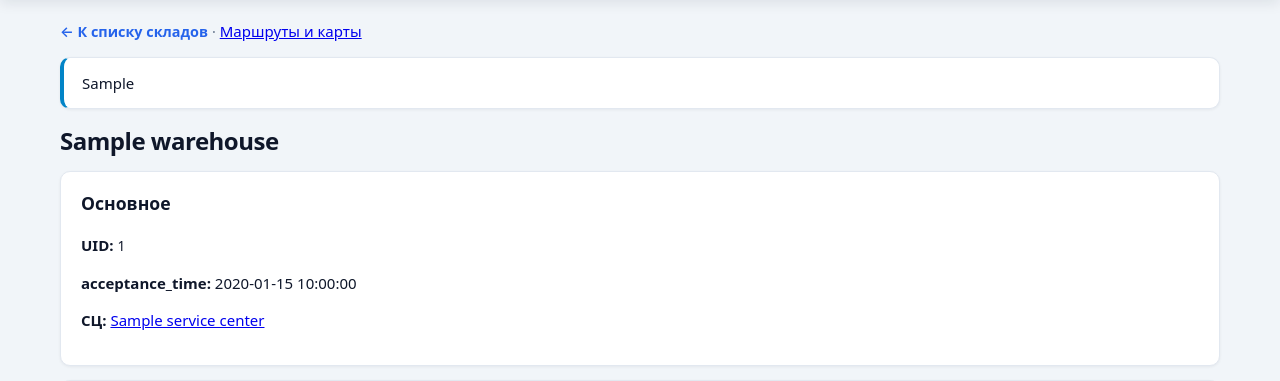
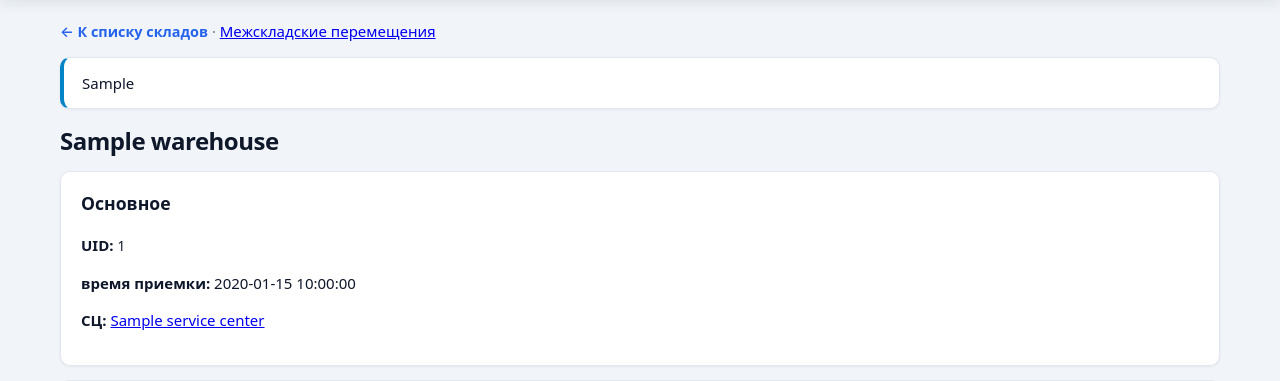
Before and after one commit to andrewkumbula/admin_rms, a Python web app: template app/templates/warehouses/detail.html in a window 1280 px wide. Shown: the part 63-444 px from the top of the page. Run offline with Jinja, Linux system fonts and the light colour scheme; the template is opened without the code that fills it: most values are stand-ins (such as "Sample title", 1, 10 or a date in 2020).

Commit message:
Доработки форм

```diff
--- a/app/templates/warehouses/delivery_routes.html
+++ b/app/templates/warehouses/delivery_routes.html
@@ -1,7 +1,7 @@
 {% extends "base.html" %}
 {% block content %}
   <div class="data-page">
-  <h1>Межскладские маршруты и карты</h1>
+  <h1>Межскладские перемещения</h1>
   <p class="toolbar"><a class="back-link" href="/warehouses">← Список складов</a></p>
 
   {% if wh_msg %}
--- a/app/templates/warehouses/detail.html
+++ b/app/templates/warehouses/detail.html
@@ -3,7 +3,7 @@
   <p class="toolbar">
     <a class="back-link" href="/warehouses">← К списку складов</a>
     <span class="muted">·</span>
-    <a href="/warehouses/delivery_routes">Маршруты и карты</a>
+    <a href="/warehouses/delivery_routes">Межскладские перемещения</a>
   </p>
 
   {% if wh_msg %}
@@ -52,7 +52,7 @@
       <h3 style="margin-top:0;">Основное</h3>
       <p><strong>UID:</strong> <span class="col-mono" style="font-size:0.85rem;">{{ warehouse.uid or uid }}</span></p>
       <p>
-        <strong>acceptance_time:</strong>
+        <strong>время приемки:</strong>
         {{ warehouse.acceptance_time if warehouse.acceptance_time is defined else "—" }}
         {% if can_update %}
           <button type="button" class="btn-secondary" id="toggle-warehouse-acceptance-edit" style="margin-left:10px;">Изменить</button>
@@ -72,7 +72,7 @@
             type="text"
             style="width:110px;"
             value="{{ warehouse.acceptance_time if warehouse.acceptance_time is defined else '' }}"
-            aria-label="Изменить acceptance_time"
+            aria-label="Изменить время приемки"
           />
           <button type="submit" class="btn-secondary" style="margin-left:8px;">Сохранить</button>
         </form>
--- a/app/templates/warehouses/provider_map.html
+++ b/app/templates/warehouses/provider_map.html
@@ -2,7 +2,7 @@
 {% block content %}
   <div class="data-page">
     <h1>Карта провайдеров</h1>
-    <p class="toolbar"><a class="back-link" href="/warehouses/delivery_routes">← Маршруты и карты</a></p>
+    <p class="toolbar"><a class="back-link" href="/warehouses/delivery_routes">← Межскладские перемещения</a></p>
 
     <div class="card">
       <form id="wh-pm-form" method="get" action="/warehouses/provider_map" class="data-filters">
```
